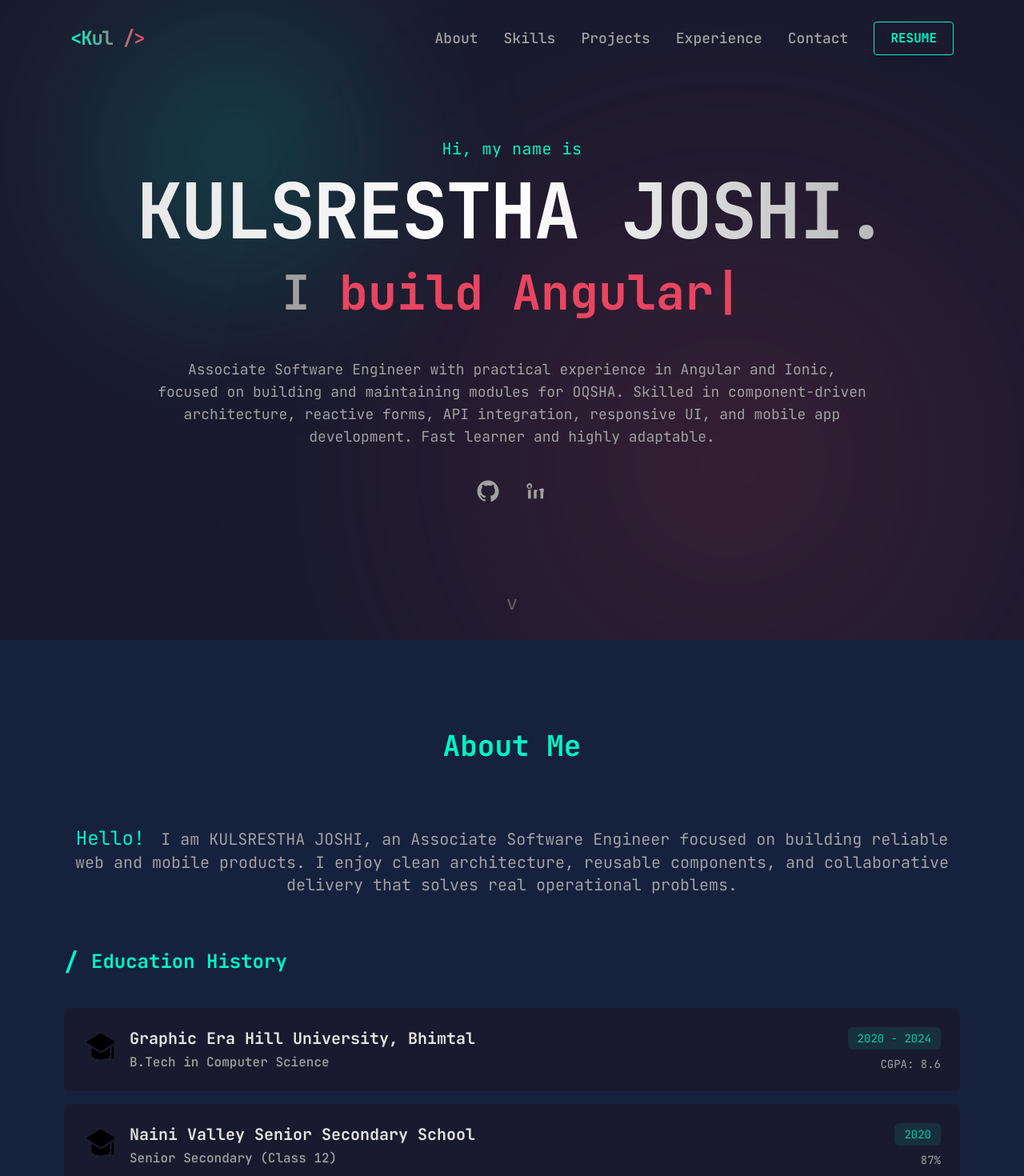
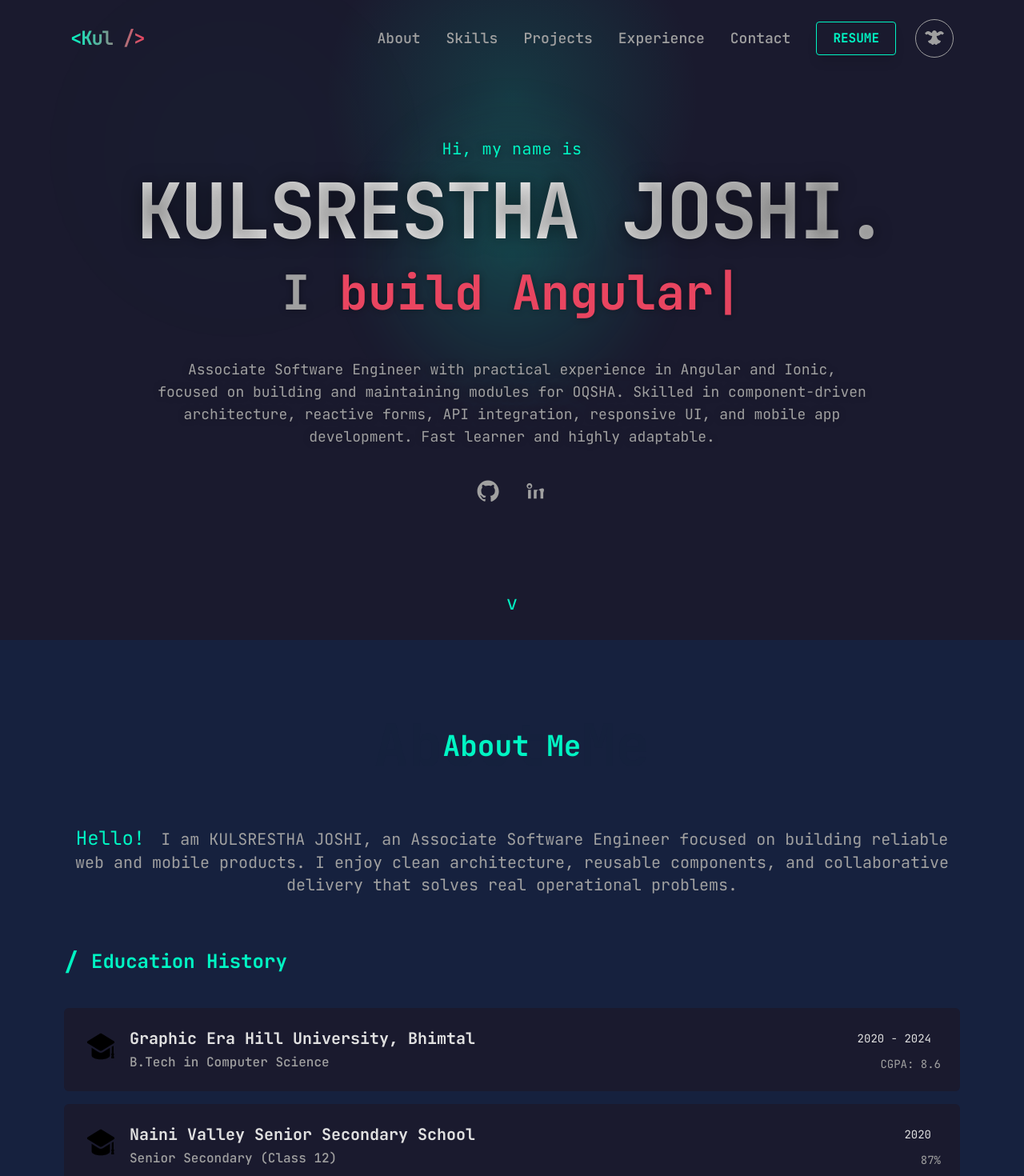
Before and after one commit to Kulsrestha/Portfolio-kul, an Angular app in the folder Portfolio-kul/: page / in a window 1280 px wide. Shown: the top 1470 px of the page at 80% size. Built offline with nearby package versions, Linux system fonts and the light colour scheme.

Commit message:
feat: add themes

```diff
--- a/Portfolio-kul/src/app/sections/hero/hero.css
+++ b/Portfolio-kul/src/app/sections/hero/hero.css
@@ -2,12 +2,48 @@
 	will-change: transform;
 }
 
+#hero {
+	position: relative;
+	overflow: hidden;
+}
+
+#hero::before {
+	content: '';
+	position: absolute;
+	inset: 0;
+	background: radial-gradient(circle at 50% 15%, var(--hero-glow-soft), transparent 25%);
+	pointer-events: none;
+	z-index: 0;
+}
+
+#hero::after {
+	content: '';
+	position: absolute;
+	top: 12%;
+	left: 50%;
+	width: 28rem;
+	height: 28rem;
+	transform: translateX(-50%);
+	background: radial-gradient(circle at center, var(--hero-glow) 0%, transparent 65%);
+	filter: blur(22px);
+	pointer-events: none;
+	z-index: 1;
+}
+
+.blob-one,
+.blob-two {
+	border-radius: 9999px;
+	opacity: 0.16;
+}
+
 .blob-one {
 	animation: blob-move-1 10s ease-in-out infinite;
+	background: var(--hero-glow-soft);
 }
 
 .blob-two {
 	animation: blob-move-2 12s ease-in-out infinite;
+	background: var(--hero-ring);
 }
 
 .typing-cursor {
@@ -16,6 +52,21 @@
 
 .chevron {
 	animation: bounce 2s infinite;
+	color: var(--color-accent-1);
+}
+
+.container {
+	position: relative;
+	z-index: 10;
+}
+
+h1 {
+	text-shadow: 0 0 18px rgba(0, 0, 0, 0.18), 0 0 24px rgba(0, 0, 0, 0.35);
+}
+
+h2,
+p {
+	text-shadow: 0 0 8px rgba(0, 0, 0, 0.35);
 }
 
 @keyframes blob-move-1 {
--- a/Portfolio-kul/src/app/shared/navbar/navbar.html
+++ b/Portfolio-kul/src/app/shared/navbar/navbar.html
@@ -18,7 +18,8 @@
       &lt;Kul /&gt;
     </button>
 
-    <div class="hidden md:flex items-center space-x-8 h-full">
+    <div class="hidden md:flex items-center space-x-6 h-full">
+      <div class="flex items-center space-x-8 h-full">
         <button
           *ngFor="let link of navLinks"
           type="button"
@@ -35,6 +36,18 @@
         >
           RESUME
         </a>
+      </div>
+
+      <button
+        type="button"
+        (click)="toggleTheme()"
+        class="flex h-12 w-12 items-center justify-center rounded-full border border-text-secondary text-text-secondary hover:bg-text-secondary/10 transition-all duration-300"
+        aria-label="Toggle theme"
+      >
+        <svg viewBox="0 0 24 24" class="w-6 h-6" fill="currentColor" aria-hidden="true">
+          <path d="M12 2C10.38 2 9 3.34 9 5C9 5 8.2 5.2 6.94 4.1C5.33 2.73 3 2.64 1.42 4.19L0 5.61L1.87 7.5L3.91 6.62C5.12 8.04 7.1 9 9.3 9C9.3 9 8.92 11.02 8.11 12.53C7.3 14.03 5.73 15 4 15C4 15 4.27 16.52 5.3 17.5C6.33 18.48 7.5 18.5 8 18.5C8 18.5 8.25 19.66 9.5 20C10.92 20.38 12 18.5 12 18.5C12 18.5 13.08 20.38 14.5 20C15.75 19.66 16 18.5 16 18.5C16.5 18.5 17.67 18.48 18.7 17.5C19.73 16.52 20 15 20 15C18.27 15 16.7 14.03 15.89 12.53C15.08 11.02 14.7 9 14.7 9C16.9 9 18.88 8.04 20.09 6.62L22.13 7.5L24 5.61L22.58 4.19C21 2.64 18.67 2.73 17.06 4.1C15.8 5.2 15 5 15 5C15 3.34 13.62 2 12 2Z" />
+        </svg>
+      </button>
     </div>
 
     <button
@@ -63,6 +76,17 @@
         {{ link.name }}
       </button>
 
+      <button
+        type="button"
+        (click)="toggleTheme()"
+        class="flex h-12 w-12 items-center justify-center rounded-full border border-text-secondary text-text-secondary hover:bg-text-secondary/10 transition-all duration-300"
+        aria-label="Toggle theme"
+      >
+        <svg viewBox="0 0 24 24" class="w-6 h-6" fill="currentColor" aria-hidden="true">
+          <path d="M12 2C10.38 2 9 3.34 9 5C9 5 8.2 5.2 6.94 4.1C5.33 2.73 3 2.64 1.42 4.19L0 5.61L1.87 7.5L3.91 6.62C5.12 8.04 7.1 9 9.3 9C9.3 9 8.92 11.02 8.11 12.53C7.3 14.03 5.73 15 4 15C4 15 4.27 16.52 5.3 17.5C6.33 18.48 7.5 18.5 8 18.5C8 18.5 8.25 19.66 9.5 20C10.92 20.38 12 18.5 12 18.5C12 18.5 13.08 20.38 14.5 20C15.75 19.66 16 18.5 16 18.5C16.5 18.5 17.67 18.48 18.7 17.5C19.73 16.52 20 15 20 15C18.27 15 16.7 14.03 15.89 12.53C15.08 11.02 14.7 9 14.7 9C16.9 9 18.88 8.04 20.09 6.62L22.13 7.5L24 5.61L22.58 4.19C21 2.64 18.67 2.73 17.06 4.1C15.8 5.2 15 5 15 5C15 3.34 13.62 2 12 2Z" />
+        </svg>
+      </button>
+
       <a
         [href]="'mailto:' + personalInfo.email"
         class="px-8 py-3 text-sm font-bold text-accent-1 border border-accent-1 rounded hover:bg-accent-1 hover:text-primary-bg transition-colors"
--- a/Portfolio-kul/src/app/shared/navbar/navbar.ts
+++ b/Portfolio-kul/src/app/shared/navbar/navbar.ts
@@ -18,6 +18,21 @@ export class Navbar {
   protected readonly personalInfo = personalInfo;
   protected isOpen = false;
   protected scrolled = false;
+  protected isLightTheme = true;
+
+  constructor() {
+    this.setBodyTheme();
+  }
+
+  protected toggleTheme(): void {
+    this.isLightTheme = !this.isLightTheme;
+    this.setBodyTheme();
+  }
+
+  private setBodyTheme(): void {
+    document.body.classList.toggle('light-theme', this.isLightTheme);
+    document.body.classList.toggle('default-theme', !this.isLightTheme);
+  }
 
   protected readonly navLinks: NavLink[] = [
     { name: 'About', to: 'about' },
--- a/Portfolio-kul/src/styles.css
+++ b/Portfolio-kul/src/styles.css
@@ -1,4 +1,37 @@
 @import url("https://fonts.googleapis.com/css2?family=JetBrains+Mono:wght@400;500;600;700;800&family=Poppins:wght@400;600;700&display=swap");
+
+:root {
+  --color-primary-bg: #050608;
+  --color-secondary-bg: #11161f;
+  --color-accent-1: #ffcc00;
+  --color-accent-2: #7f7f7f;
+  --color-text-primary: #f5f2d0;
+  --color-text-secondary: #ada46b;
+}
+
+body.default-theme {
+  --color-primary-bg: #050608;
+  --color-secondary-bg: #11161f;
+  --color-accent-1: #ffcc00;
+  --color-accent-2: #7f7f7f;
+  --color-text-primary: #f5f2d0;
+  --color-text-secondary: #ada46b;
+  --hero-glow: rgba(255, 204, 0, 0.18);
+  --hero-glow-soft: rgba(255, 204, 0, 0.14);
+  --hero-ring: rgba(255, 255, 255, 0.08);
+}
+
+body.light-theme {
+  --color-primary-bg: #1a1a2e;
+  --color-secondary-bg: #16213e;
+  --color-accent-1: #00f5c3;
+  --color-accent-2: #e94560;
+  --color-text-primary: #e0e0e0;
+  --color-text-secondary: #a0a0a0;
+  --hero-glow: rgba(0, 245, 195, 0.18);
+  --hero-glow-soft: rgba(0, 245, 195, 0.14);
+  --hero-ring: rgba(255, 255, 255, 0.08);
+}
 
 /* You can add global styles to this file, and also import other style files */
 @tailwind base;
@@ -13,6 +46,7 @@
 
 	body {
 		@apply bg-primary-bg text-text-primary font-sans antialiased;
+		transition: background-color 0.3s ease, color 0.3s ease;
 	}
 
 	::selection {
--- a/Portfolio-kul/tailwind.config.js
+++ b/Portfolio-kul/tailwind.config.js
@@ -6,12 +6,12 @@ module.exports = {
   theme: {
     extend: {
       colors: {
-        'primary-bg': '#1a1a2e',
-        'secondary-bg': '#16213e',
-        'accent-1': '#00f5c3',
-        'accent-2': '#e94560',
-        'text-primary': '#e0e0e0',
-        'text-secondary': '#a0a0a0',
+        'primary-bg': 'var(--color-primary-bg)',
+        'secondary-bg': 'var(--color-secondary-bg)',
+        'accent-1': 'var(--color-accent-1)',
+        'accent-2': 'var(--color-accent-2)',
+        'text-primary': 'var(--color-text-primary)',
+        'text-secondary': 'var(--color-text-secondary)',
       },
       fontFamily: {
         sans: ['"JetBrains Mono"', 'ui-sans-serif', 'system-ui', 'sans-serif'],
```
Also changed, not shown: Portfolio-kul/public/icons/bat-svgrepo-com.svg (added). Lines whose indentation alone changed are shown as unchanged.
